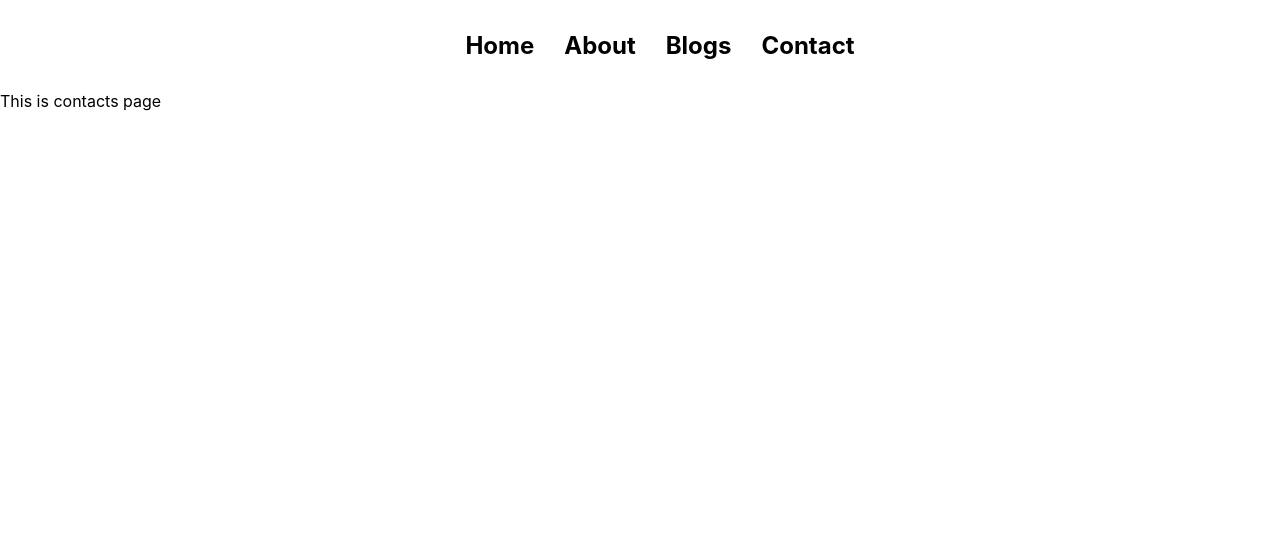
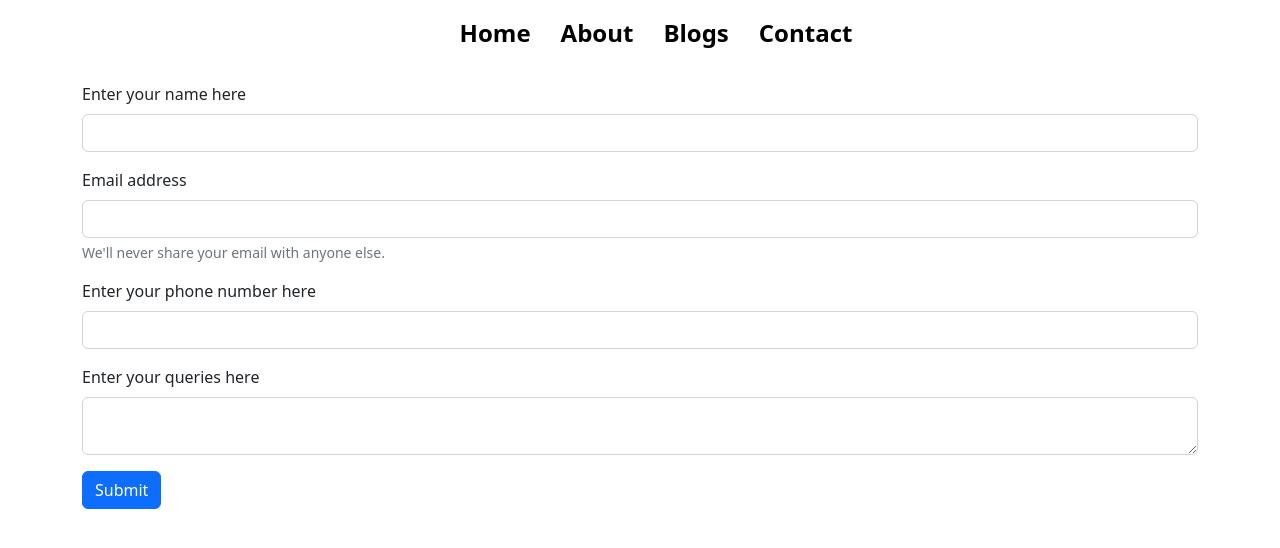
Before and after one commit to Jerome-Joseph/huntingcoder, a Next.js app: page /contact in a window 1280 px wide. Shown: the top 548 px of the page. Built offline with nearby package versions, Linux system fonts and the light colour scheme.

Commit message:
commit 7

```diff
--- /dev/null
+++ b/contactdata/4.json
@@ -0,0 +1 @@
+{"name":"1","email":"1@gmail.com","phone":"123456","desc":" khsgfAGKF"}
--- /dev/null
+++ b/contactdata/5.json
@@ -0,0 +1 @@
+{"name":"1","email":"1@gmail.com","phone":"123456","desc":" khsgfAGKF"}
--- a/package.json
+++ b/package.json
@@ -7,9 +7,10 @@
     "build": "next build",
     "start": "next start",
     "lint": "next lint",
-    "export":"next build && next export"
+    "export": "next build && next export"
   },
   "dependencies": {
+    "bootstrap": "^5.2.0-beta1",
     "next": "12.1.6",
     "react": "18.2.0",
     "react-dom": "18.2.0"
--- a/pages/_app.js
+++ b/pages/_app.js
@@ -1,7 +1,12 @@
 import Navbar from '../components/Navbar'
 import '../styles/globals.css'
+import 'bootstrap/dist/css/bootstrap.css';
+import { useEffect } from 'react';
 
 function MyApp({ Component, pageProps }) {
+  useEffect(()=>{
+    import("bootstrap/dist/js/bootstrap");
+},[])
   return <>
   <Navbar/>
    <Component {...pageProps} />
--- a/pages/contact.js
+++ b/pages/contact.js
@@ -1,8 +1,74 @@
-import React from 'react'
+import React, { useState } from 'react'
 
 const Contact = () => {
+  const handleSubmit =(e)=>{
+    e.preventDefault()
+    console.log(name, email, phone, desc)
+
+    const data = { name, email, phone, desc };
+
+    fetch('http://localhost:3000/api/postcontact/', {
+      method: 'POST', // or 'PUT'
+      headers: {
+        'Content-Type': 'application/json',
+      },
+      body: JSON.stringify(data),
+    })
+    .then(response => response.text())
+    .then(data => {
+      console.log('Success:', data);
+      alert("Thank you for submitting");
+      setName('')
+      setEmail('')
+      setPhone('')
+      setDesc('')
+    })
+    .catch((error) => {
+      console.error('Error:', error);
+    });
+  }
+
+  const handleChange =(e)=>{
+    if(e.target.name === 'name'){
+      setName(e.target.value)
+    }
+    else if(e.target.name === 'email'){
+      setEmail(e.target.value)
+    }
+    else if(e.target.name === 'phone'){
+      setPhone(e.target.value)
+    }
+    else if(e.target.name === 'desc'){
+      setDesc(e.target.value)
+    }
+  }
+  const [name, setName] = useState('')
+  const [email, setEmail] = useState('')
+  const [phone, setPhone] = useState('')
+  const [desc, setDesc] = useState('')
   return (
-    <div>This is contacts page</div>
+    <div className='container'>
+      <form onSubmit={handleSubmit}>
+        <div className="mb-3">
+          <label htmlFor="exampleInputEmail1" className="form-label">Enter your name here</label>
+          <input type="text" className="form-control" id="name" name='name' value={name} onChange={handleChange} aria-describedby="emailHelp"/>
+        </div>
+        <div className="mb-3">
+          <label htmlFor="exampleInputEmail1" className="form-label">Email address</label>
+          <input type="email" className="form-control" id="email" name='email' value={email} onChange={handleChange} aria-describedby="emailHelp"/>
+            <div id="emailHelp" className="form-text">We'll never share your email with anyone else.</div>
+        </div>
+        <div className="mb-3">
+          <label htmlFor="exampleInputPassword1" className="form-label">Enter your phone number here</label>
+          <input type="phone" className="form-control" id="phone" name='phone' value={phone} onChange={handleChange}/>
+        </div>
+        <label htmlFor="exampleInputPassword1" className="form-label">Enter your queries here</label>
+        <div className="form-floating">
+          <textarea className="form-control" placeholder="Leave a comment here" id="desc" name='desc' value={desc} onChange={handleChange}></textarea>
+      </div>
+        <button type="submit" className="btn btn-primary mt-3">Submit</button>
+      </form>
+    </div>
   )
 }
 
--- a/pages/index.js
+++ b/pages/index.js
@@ -1,4 +1,5 @@
 import Head from 'next/head'
+import Image from 'next/image'
 import styles from '../styles/Home.module.css'
 
 export default function Home() {
@@ -27,8 +28,8 @@ export default function Home() {
         </h1>
 
       <div className={styles.imagewrap}>
-        {/* <Image className={styles.myImg} src='/homepage.avif' width={237} height={158}/> */}
-        <img className={styles.myImg} src="/homepage.avif" width={237} height={158} alt="hunting coder" />
+        <Image className={styles.myImg} src='/homepage.avif' width={237} height={158}/>
+        {/* <img className={styles.myImg} src="/homepage.avif" width={237} height={158} alt="hunting coder" /> */}
       </div>
 
         <p className={styles.description}>
--- a/styles/Home.module.css
+++ b/styles/Home.module.css
@@ -120,11 +120,16 @@
   justify-content: center;
 }
 
+.mainnav ul a{
+  text-decoration: none;
+}
+
 .mainnav ul li{
   list-style: none;
   font-weight: bold;
   padding: 15px;
   font-size: 24px;
+  color: black;
 }
 
 .myImg{
```
Also changed, not shown: pages/about.js (+17 -1 lines), 1 other file (tests, documents, lock files or other folders).
